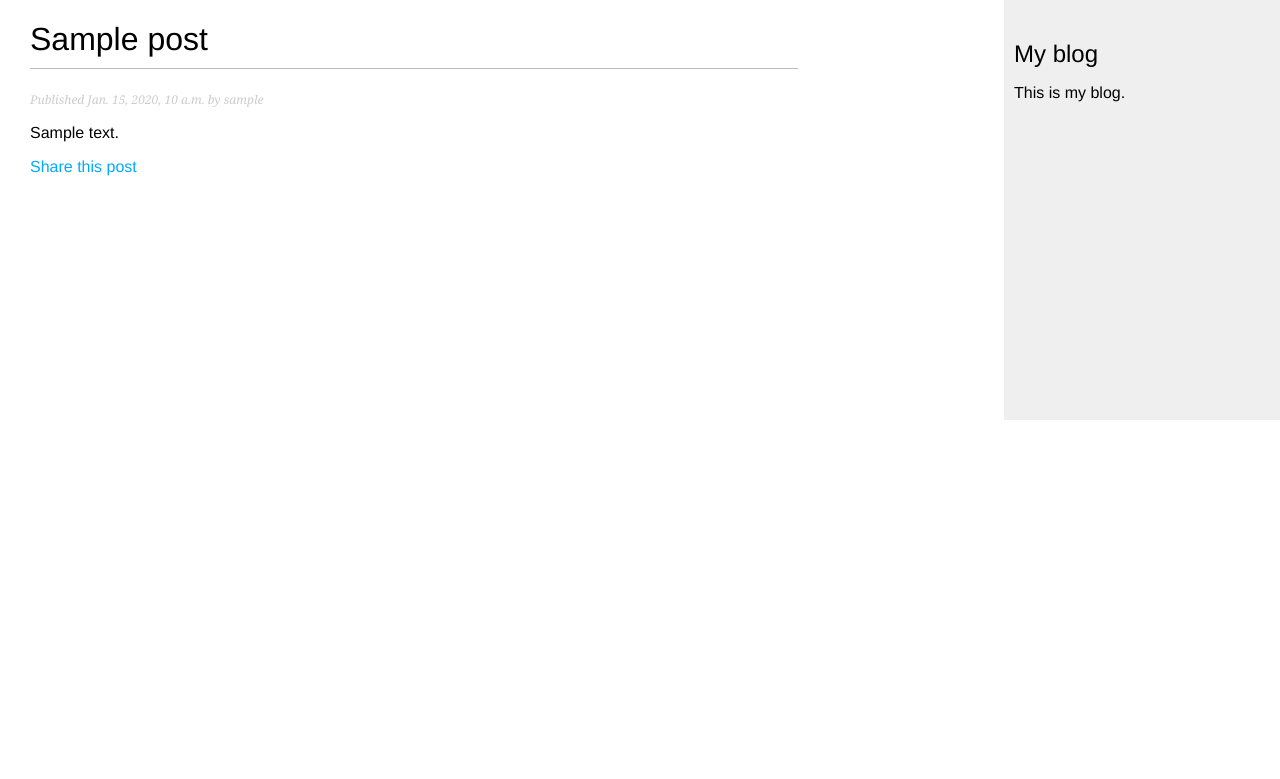
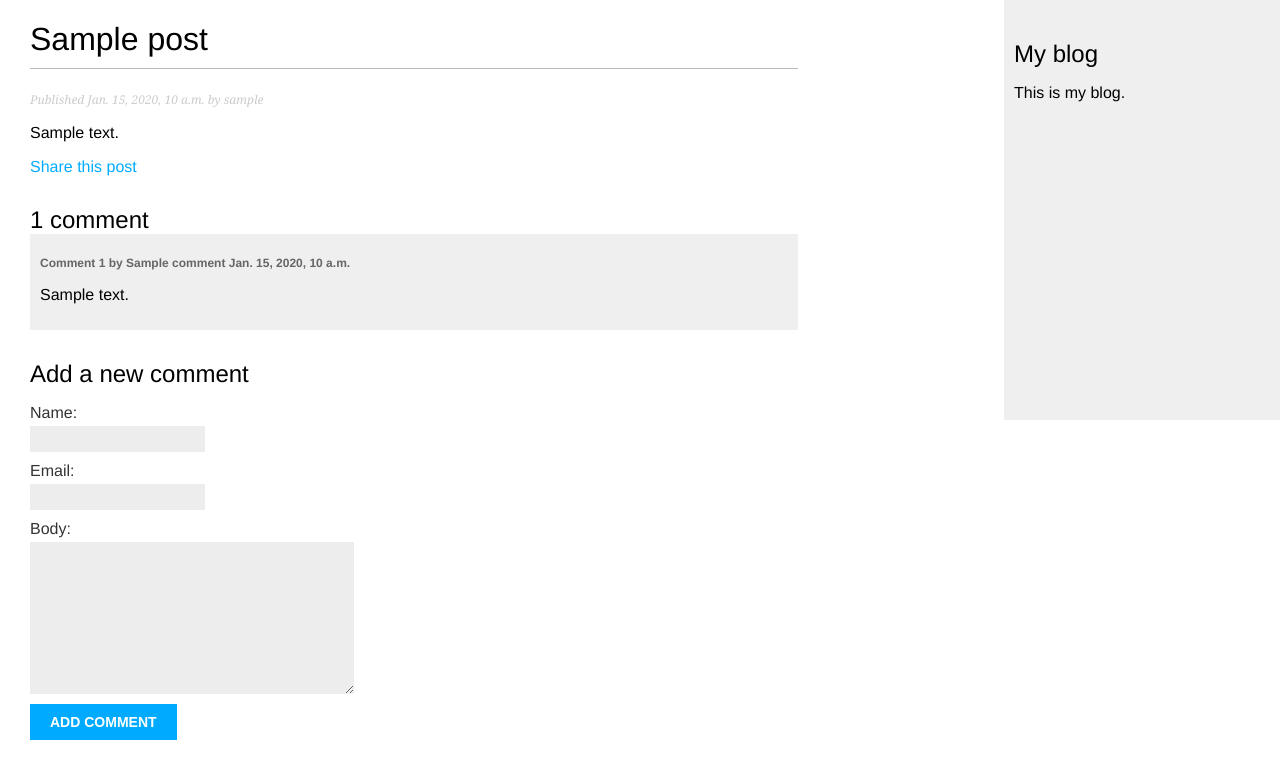
Before and after one commit to tra007/blog-django, a Django app: a page that uses templates/blog/post/detail.html in a window 1280 px wide. Shown: the top 779 px of the page. Run offline with Django 4.2, Linux system fonts and the light colour scheme; tables that the repository leaves empty hold one stand-in row (values such as "Sample post").

Commit message:
add comment system

```diff
--- a/blog/forms.py
+++ b/blog/forms.py
@@ -1,5 +1,5 @@
 from django import forms
-
+from .models import Comment
 
 class EmailPostForm(forms.Form):
     """ form for send email to someone"""
@@ -7,3 +7,9 @@ class EmailPostForm(forms.Form):
     email = forms.EmailField()
     to = forms.EmailField()
     comments = forms.CharField(required=False, widget=forms.Textarea)
+
+
+class CommentForm(forms.ModelForm):
+    class Meta:
+        model = Comment
+        fields = ['name', 'email', 'body']
--- a/blog/models.py
+++ b/blog/models.py
@@ -49,3 +49,24 @@ class Post(models.Model):
                                                  self.publish.month,
                                                  self.publish.day,
                                                  self.slug])
+
+
+class Comment(models.Model):
+    """comments system for post"""
+    post = models.ForeignKey(Post, on_delete=models.CASCADE, related_name='comments')
+    name = models.CharField(max_length=80)
+    email = models.EmailField()
+    body = models.TextField()
+    created = models.DateTimeField(auto_now_add=True)
+    updated = models.DateTimeField(auto_now=True)
+    active = models.BooleanField(default=True)
+
+    class Meta:
+        ordering = ['created']
+
+    indexes = [
+        models.Index(fields=['created']),
+    ]
+
+    def __str__(self):
+        return f'Comment by {self.name} on {self.post} '
--- a/blog/urls.py
+++ b/blog/urls.py
@@ -8,4 +8,5 @@ urlpatterns = [
     path('', views.post_list, name='post_list'),
     path('<int:year>/<int:month>/<int:day>/<slug:post>/', views.post_detail, name='post_detail'),
     path('<int:post_id>/share/', views.post_share, name='post_share'),
+    path('<int:post_id>/comment/', views.post_comment, name='post_comment'),
 ]
--- a/blog/views.py
+++ b/blog/views.py
@@ -2,8 +2,10 @@ from django.shortcuts import render, get_object_or_404
 from django.http import Http404
 from django.core.paginator import Paginator, EmptyPage, PageNotAnInteger
 from django.core.mail import send_mail
+from django.views.decorators.http import require_POST
+
 from .models import Post
-from .forms import EmailPostForm
+from .forms import EmailPostForm, CommentForm
 
 
 # Create your views here.
@@ -28,7 +30,9 @@ def post_detail(request, post, year, month, day):
     """ return item with id get """
     post = get_object_or_404(Post, status=Post.Status.PUBLISHED, slug=post, publish__year=year,
                              publish__month=month, publish__day=day)
-    return render(request, "blog/post/detail.html", {"post": post})
+    comments = post.comments.filter(active=True)
+    form = CommentForm()
+    return render(request, "blog/post/detail.html", {"post": post, "comments": comments, "form": form})
 
 
 def post_share(request, post_id):
@@ -47,3 +51,18 @@ def post_share(request, post_id):
     else:
         form = EmailPostForm()
     return render(request, "blog/post/share.html", {"post": post, "form": form, "sent": sent})
+
+
+@require_POST
+def post_comment(request, post_id):
+    post = get_object_or_404(Post, id=post_id, status=Post.Status.PUBLISHED)
+    comment = None
+    form = CommentForm(data=request.POST)
+    if form.is_valid():
+        # Create a Comment object without saving it to the database
+        comment = form.save(commit=False)
+        # Assign the post to the comment
+        comment.post = post
+        # Save the comment to the database
+        comment.save()
+    return render(request, 'blog/post/comment.html', {'post': post, 'form': form, 'comment': comment})
--- a/templates/blog/post/detail.html
+++ b/templates/blog/post/detail.html
@@ -7,8 +7,25 @@
     </p>
     {{ post.body|linebreaks }}
     <p>
-        <a href="{% url " blog:post_share " post.id %}">
+        <a href="{% url "blog:post_share" post.id %}">
             Share this post
         </a>
     </p>
+    {% with comments.count as total_comments %}
+        <h2>
+            {{ total_comments }} comment{{ total_comments|pluralize }}
+        </h2>
+    {% endwith %}
+    {% for comment in comments %}
+        <div class="comment">
+            <p class="info">
+                Comment {{ forloop.counter }} by {{ comment.name }}
+                {{ comment.created }}
+            </p>
+            {{ comment.body|linebreaks }}
+        </div>
+    {% empty %}
+        <p>There are no comments.</p>
+    {% endfor %}
+    {% include "blog/post/includes/comment_form.html" %}
 {% endblock %}
--- /dev/null
+++ b/templates/blog/post/includes/comment_form.html
@@ -0,0 +1,6 @@
+<h2>Add a new comment</h2>
+<form action="{% url "blog:post_comment" post.id %}" method="post">
+    {{ form.as_p }}
+    {% csrf_token %}
+    <p><input type="submit" value="Add comment"></p>
+</form>
```
Also changed, not shown: blog/admin.py (+9 -1 lines), templates/blog/post/comment.html (added, +10 -0 lines), blog/migrations/0003_comment.py (added).
